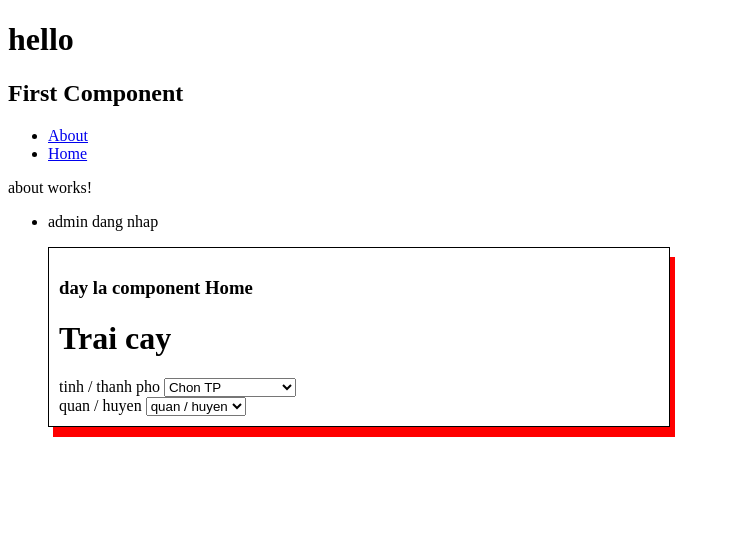
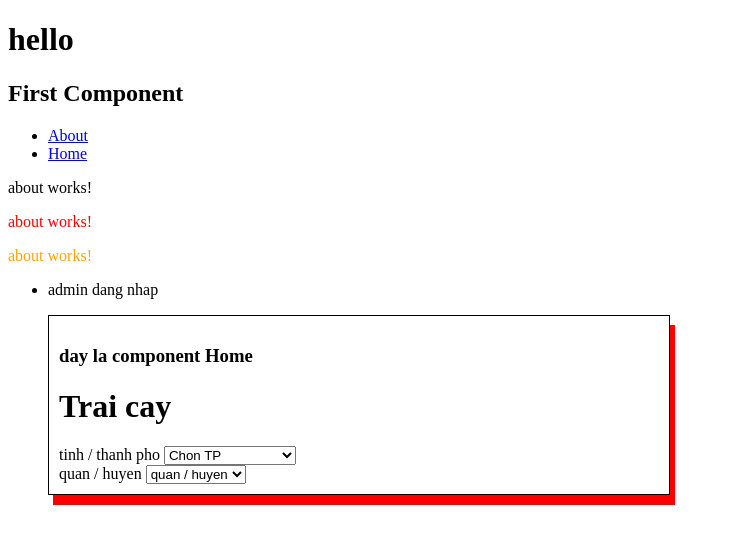
Before and after one commit to locpham050100/angular12-basic, an Angular app: page /about in a window 1280 px wide. Shown: the top 544 px of the page, without its empty margins (0-730 px from the left). Built offline with nearby package versions, Linux system fonts and the light colour scheme.

Commit message:
Directives. Component, Structural, Attribute. Cách viết + xài Directive riêng

```diff
--- /dev/null
+++ b/src/app/Directies/hight-light.directive.ts
@@ -0,0 +1,15 @@
+import { Directive, ElementRef, Input } from '@angular/core';
+
+@Directive({
+  selector: '[appHightLight]',
+})
+export class HightLightDirective {
+  @Input() appHightLight = 'blue';
+
+  constructor(private el: ElementRef) {}
+
+  ngOnInit(): void {
+    console.log('HighLightDirective', this.appHightLight);
+    this.el.nativeElement.style.color = this.appHightLight;
+  }
+}
--- a/src/app/about/about.component.html
+++ b/src/app/about/about.component.html
@@ -1,4 +1,6 @@
-<p>about works!</p>
+<p appHightLight>about works!</p>
+<p [appHightLight]="myColor">about works!</p>
+<p [appHightLight]="'orange'">about works!</p>
 
 <ul [ngSwitch]="loginName">
   <li *ngSwitchCase="'user'">
--- a/src/app/about/about.component.ts
+++ b/src/app/about/about.component.ts
@@ -7,6 +7,7 @@ import { Component, OnInit } from '@angular/core';
 })
 export class AboutComponent implements OnInit {
   public loginName = 'admin';
+  public myColor = 'red';
 
   constructor() {}
   ngOnInit() {}
--- a/src/app/app.module.ts
+++ b/src/app/app.module.ts
@@ -8,6 +8,7 @@ import { HomeComponent } from './home/home.component';
 import { OnSalePipe } from './on-sale.pipe';
 import { AboutComponent } from './about/about.component';
 import { PageNotFoundComponent } from './page-not-found/page-not-found.component';
+import { HightLightDirective } from './Directies/hight-light.directive';
 
 @NgModule({
   declarations: [
@@ -15,7 +16,8 @@ import { PageNotFoundComponent } from './page-not-found/page-not-found.component
     HomeComponent,
     OnSalePipe,
     AboutComponent,
-    PageNotFoundComponent
+    PageNotFoundComponent,
+    HightLightDirective
   ],
   imports: [
     BrowserModule,
```
Also changed, not shown: 1 other file (tests, documents, lock files or other folders).
